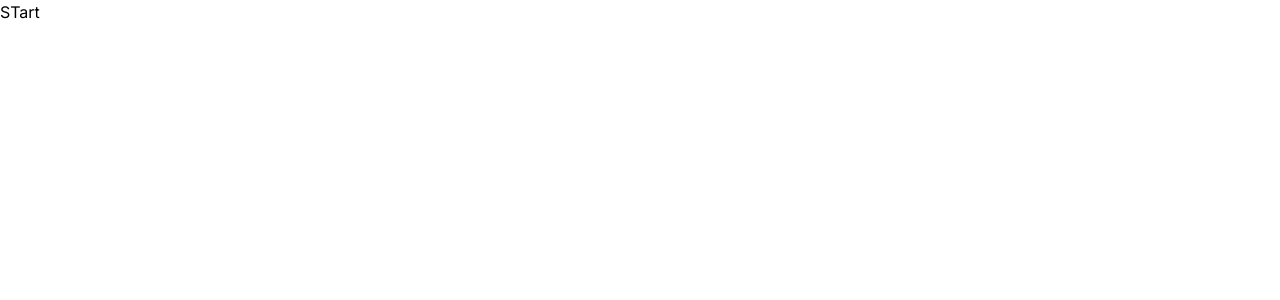
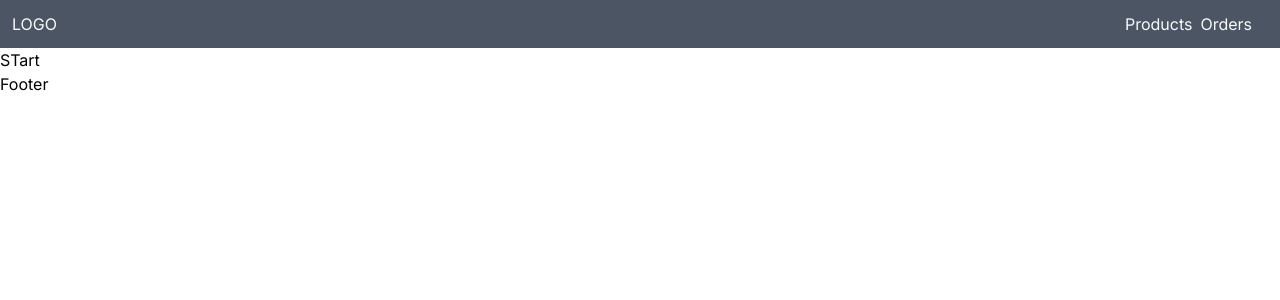
Before and after one commit to hubertallboards/platform-client, a Next.js app: page / in a window 1280 px wide. Shown: the top 300 px of the page. Built offline with nearby package versions, Linux system fonts and the light colour scheme.

Commit message:
Create basic navbar structure

```diff
--- a/src/app/layout.tsx
+++ b/src/app/layout.tsx
@@ -1,22 +1,28 @@
-import './globals.css'
-import type { Metadata } from 'next'
-import { Inter } from 'next/font/google'
+import Navbar from "@/components/Navbar";
+import "./globals.css";
+import type { Metadata } from "next";
+import { Inter } from "next/font/google";
+import Footer from "@/components/Footer";
 
-const inter = Inter({ subsets: ['latin'] })
+const inter = Inter({ subsets: ["latin"] });
 
 export const metadata: Metadata = {
-  title: 'Create Next App',
-  description: 'Generated by create next app',
-}
+  title: "Create Next App",
+  description: "Generated by create next app",
+};
 
 export default function RootLayout({
   children,
 }: {
-  children: React.ReactNode
+  children: React.ReactNode;
 }) {
   return (
     <html lang="en">
-      <body className={inter.className}>{children}</body>
+      <body className={inter.className}>
+        <Navbar />
+        {children}
+        <Footer />
+      </body>
     </html>
-  )
+  );
 }
--- /dev/null
+++ b/src/components/Footer.tsx
@@ -0,0 +1,5 @@
+const Footer = () => {
+  return <div>Footer</div>;
+};
+
+export default Footer;
--- /dev/null
+++ b/src/components/Navbar.tsx
@@ -0,0 +1,46 @@
+"use client";
+
+import Link from "next/link";
+import React, { useState } from "react";
+import { BiMenuAltLeft } from "react-icons/bi";
+import { AiOutlineClose } from "react-icons/ai";
+
+const Navbar = () => {
+  const [isOpen, setIsOpen] = useState<boolean>(false);
+  return (
+    <header className=" bg-gray-600 relative">
+      <div className="h-12 mx-3 flex justify-between items-center text-slate-50 max-w-[1500px] 2xl:m-auto">
+        <div>
+          <Link href="/"> LOGO</Link>
+        </div>
+        <div className="cursor-pointer text-white md:hidden">
+          {!isOpen ? (
+            <BiMenuAltLeft size={30} onClick={() => setIsOpen(true)} />
+          ) : (
+            <AiOutlineClose
+              color="white"
+              size={24}
+              onClick={() => setIsOpen(false)}
+            />
+          )}
+        </div>
+        <nav
+          className={`bg-slate-400 transition-all duration-500 absolute p-4 top-0 ${
+            isOpen ? "left-0" : "left-[-120px]"
+          } w-[120px] h-[100px] z-10  md:static w-auto h-auto md:bg-transparent`}
+        >
+          <ul className="flex flex-col gap-2 items-center py-4 md:flex-row">
+            <li className="hover:text-red-200">
+              <Link href="/products">Products</Link>
+            </li>
+            <li>
+              <Link href="/orders">Orders</Link>
+            </li>
+          </ul>
+        </nav>
+      </div>
+    </header>
+  );
+};
+
+export default Navbar;
```
